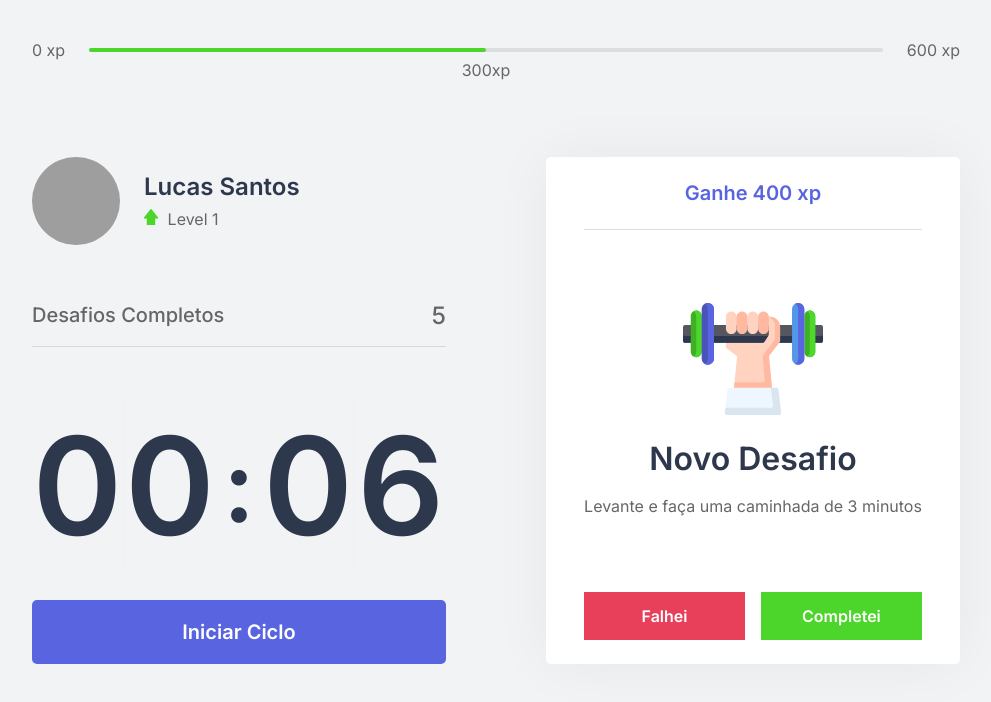
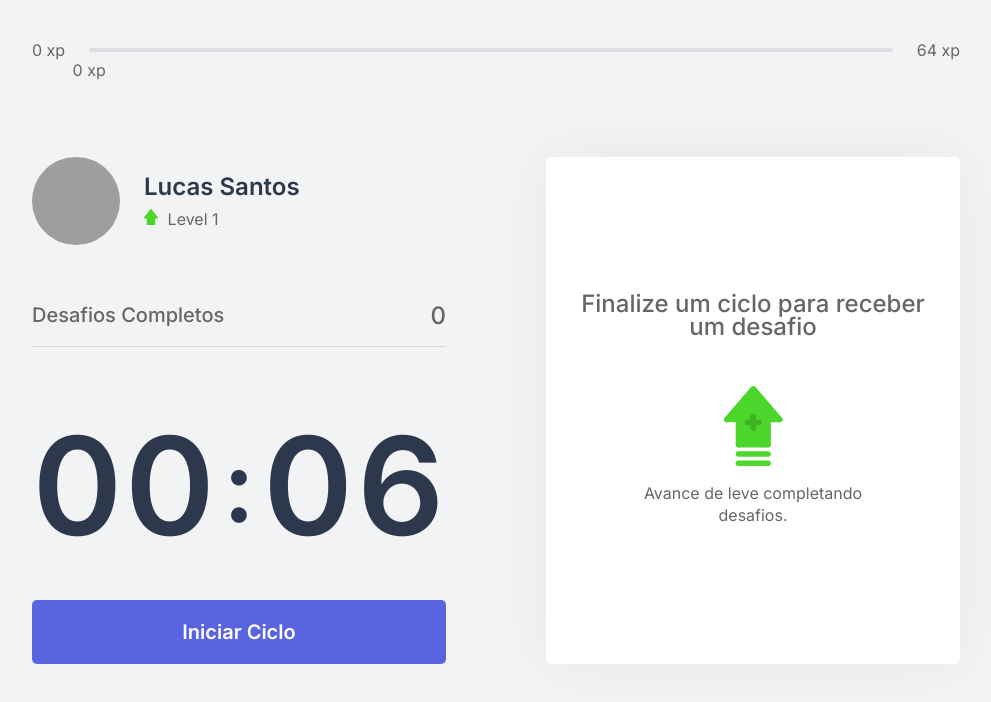
Before and after one commit to Luke0195/MoveIt, a Next.js app: page / in a window 1280 px wide. Shown: the top 702 px of the page, without its empty margins (144-1135 px from the left). Built offline with nearby package versions, Linux system fonts and the light colour scheme; grey boxes are pictures that could not be loaded.

Commit message:
feat: add conection between context api

```diff
--- a/src/components/ChallengeBox/index.tsx
+++ b/src/components/ChallengeBox/index.tsx
@@ -1,25 +1,28 @@
+import {useContext} from 'react'
+import {ChallengesContext} from '../../contexts/ChallengesContext'
 import styles from '../../styles/components/ChallengeBox.module.css'
 export default function  ChallengeBox(){
 
- const  hasActiveChallenge = true;
+  const {activeChallenge, resetChallenges} = useContext(ChallengesContext)
   return(
     <>
       <div className={styles.challengeBoxContainer}>
-       {hasActiveChallenge  ? (
+       {activeChallenge  ? (
         <div className={styles.challengeActive}>
 
-          <header> Ganhe 400 xp</header>
+          <header> Ganhe {activeChallenge.ammount} xp  </header>
 
           <main>
-            <img src="icons/body.svg" alt="lifiting weight"/>
+            <img src={`icons/${activeChallenge.type}.svg`}alt="icone do desafio"/>
             <strong> Novo Desafio </strong>
-            <p> Levante e faça uma caminhada de 3 minutos</p>
+            <p> {activeChallenge.description}</p>
           </main>
 
           <footer>
             <button
              type="button"
              className={styles.challengeFailedButton}
+             onClick={resetChallenges}
 
             > Falhei </button>
             <button
--- a/src/components/CompleteChallenges/index.tsx
+++ b/src/components/CompleteChallenges/index.tsx
@@ -1,9 +1,12 @@
+import {useContext} from 'react'
+import {ChallengesContext} from '../../contexts/ChallengesContext'
 import styles from '../../styles/components/CompleteChallenges.module.css';
 export default function CompleteChallenges(){
+  const {challengesCompleted} = useContext(ChallengesContext)
   return(
     <div className={styles.completeChallengeContainer}>
       <span> Desafios Completos </span>
-      <span> 5 </span>
+      <span> {challengesCompleted} </span>
     </div>
   )
 }
--- a/src/components/Countdown/index.tsx
+++ b/src/components/Countdown/index.tsx
@@ -1,4 +1,5 @@
-import { useState, useEffect } from 'react'
+import { useState, useEffect, useContext } from 'react';
+import {ChallengesContext} from '../../contexts/ChallengesContext'
 import styles from '../../styles/components/Countdown.module.css';
 
 
@@ -6,7 +7,7 @@
 
 
 export default function Countdown(){
-
+  const {startNewChallenge} = useContext(ChallengesContext)
   const [time , setTime]= useState(0.1 * 60)
   const [isActive, setIsActive] = useState(false);
   const [isStarted, setIsStarted] = useState(false);
@@ -36,6 +37,7 @@
    } else if (isActive && time === 0){
      setHasFineshed(true)
      setIsActive(false)
+     startNewChallenge()
    }
 
   },[isActive, time])
--- a/src/components/ExperienceBar/index.tsx
+++ b/src/components/ExperienceBar/index.tsx
@@ -1,15 +1,20 @@
+import {useContext} from 'react'
 import styles from  '../../styles/components/ExpirienceBar.module.css';
+import {ChallengesContext} from '../../contexts/ChallengesContext'
 export default function ExperienceBar(){
+  const {currentExperience,experienceToNextLevel} =  useContext(ChallengesContext);
+
+  const percentToNextLevel = Math.round(currentExperience * 100) /experienceToNextLevel;
   return(
     <>
       <header className={styles.experienceBar}>
         <span> 0 xp </span>
         <div>
-          <div  style={{width: '50%'}}/>
+          <div  style={{width: `${percentToNextLevel}%`}}/>
 
-          <span className={styles.currentExperience} style={{left: '50%'}}> 300xp </span>
+          <span className={styles.currentExperience} style={{left: `${percentToNextLevel}%` }}> {currentExperience} xp </span>
         </div>
-        <span> 600 xp</span>
+        <span> {experienceToNextLevel} xp</span>
       </header>
     </>
   )
--- /dev/null
+++ b/src/contexts/ChallengesContext.tsx
@@ -0,0 +1,64 @@
+
+import {createContext, useState, ReactNode} from 'react';
+import mocks from '../mocks/challenges.json'
+
+interface ChallengeData{
+   type: 'body' | 'eye'
+   description:string;
+   ammount: number;
+}
+interface ChallengesContextData{
+  experienceToNextLevel:number;
+  level : number,
+  levelUp:() => void,
+  currentExperience: number,
+  challengesCompleted: number,
+  startNewChallenge:  () => void;
+  activeChallenge:ChallengeData;
+  resetChallenges: () => void;
+}
+
+interface ChallengesProvider{
+  children: ReactNode;
+}
+
+export const ChallengesContext = createContext<ChallengesContextData>({} as ChallengesContextData);
+
+export function ChallengesProvider({children}){
+  const [level, setLevel ] = useState(1);
+  const [currentExperience, setCurrentExperience] = useState(0);
+  const [challengesCompleted, setChallengeCompleted] = useState(0);
+  const [activeChallenge, setActiveChallenge] = useState(null);
+
+  const experienceToNextLevel = Math.pow((level + 1 ) * 4, 2)
+
+  function levelUp(){
+    setLevel(level + 1 );
+  }
+
+  function startNewChallenge(){
+    const randomChallengesIndex = Math.floor( Math.random() * mocks.length);
+    const challenge = mocks[randomChallengesIndex];
+    setActiveChallenge(challenge);
+  }
+
+  function resetChallenges(){
+    setActiveChallenge(null)
+  }
+
+  return(
+    <ChallengesContext.Provider value={
+      {level,
+       levelUp,
+       currentExperience,
+       challengesCompleted,
+       startNewChallenge,
+      activeChallenge,
+      resetChallenges,
+      experienceToNextLevel
+      }
+      }>
+     {children}
+    </ChallengesContext.Provider>
+  )
+}
--- /dev/null
+++ b/src/mocks/challenges.json
@@ -0,0 +1,62 @@
+[
+  {
+    "type": "body",
+    "description": "Estique um de seus braços com a palma da mão virada para frente e puxe os dedos para cima por 10 segundos por mão.",
+    "amount": 80
+  },
+  {
+    "type": "body",
+    "description": "Estique seu braço contra o peito e puxe-o utilizando o outro braço por 10 segundos por braço.",
+    "amount": 60
+  },
+  {
+    "type": "body",
+    "description": "Puxe seu pescoço com a ajuda da mão para a direita e para a esquerda, permanecendo na posição por alguns segundos.",
+    "amount": 70
+  },
+  {
+    "type": "body",
+    "description": "Com as duas mãos na parte de trás da cabeça, leve-a para baixo, alongando a parte de trás da região.",
+    "amount": 60
+  },
+  {
+    "type": "body",
+    "description": "Cruze as pernas e desça com as mãos esticadas em direção ao chão. Repita o movimento com a outra perna na frente.",
+    "amount": 100
+  },
+  {
+    "type": "body",
+    "description": "Sentado, abra as pernas e tente encostar as palmas das mãos no chão, repita 3 vezes por 5 segundos.",
+    "amount": 80
+  },
+  {
+    "type": "body",
+    "description": "Puxe o joelho de encontro ao peito e segure, troque de perna após 10 segundos.",
+    "amount": 50
+  },
+  {
+    "type": "body",
+    "description": "Sentado, cruze uma perna e incline seu tronco à frente, troque de perna após 10 segundos.",
+    "amount": 80
+  },
+  {
+    "type": "eye",
+    "description": "Sentado, feche os olhos e cubra-os com as palmas da mão durante 2 minutos, depois abra normalmente.",
+    "amount": 90
+  },
+  {
+    "type": "eye",
+    "description": "Em algum ambiente aberto, olhe o mais longe que puder em quatro direções por 3s, mexa apenas os olhos. Repita 3 vezes.",
+    "amount": 140
+  },
+  {
+    "type": "eye",
+    "description": "Usando os polegares, massage a área abaixo das sobrancelhas em movimentos circulares por 15 segundos.",
+    "amount": 70
+  },
+  {
+    "type": "body",
+    "description": "Em pé, gire a cintura o máximo que puder para a esquerda, segure por cinco segundos. Repita para a direita.",
+    "amount": 90
+  }
+]
--- a/src/pages/_app.tsx
+++ b/src/pages/_app.tsx
@@ -1,6 +1,14 @@
 import '../styles/global.css';
+
+import  {ChallengesProvider} from '../contexts/ChallengesContext'
 function MyApp({ Component, pageProps }) {
-  return <Component {...pageProps} />
+  return(
+    <ChallengesProvider>
+      <Component {...pageProps} />
+    </ChallengesProvider>
+  )
+
+
 }
 
 export default MyApp
```
